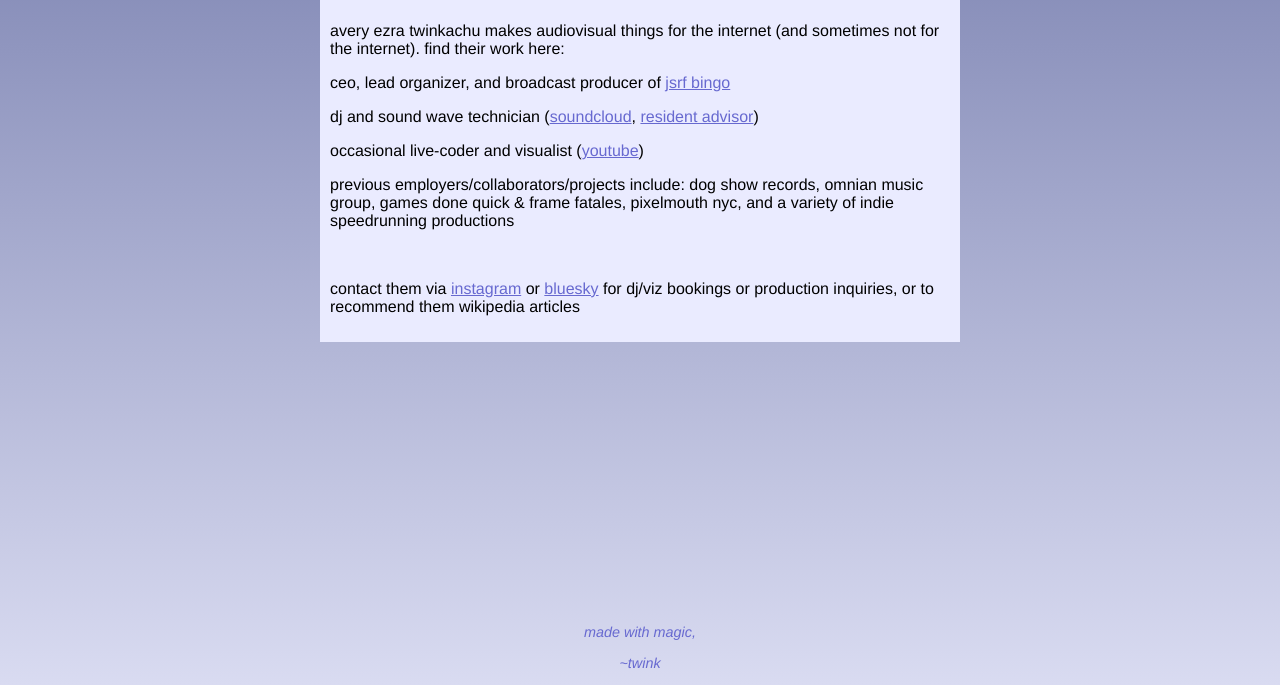
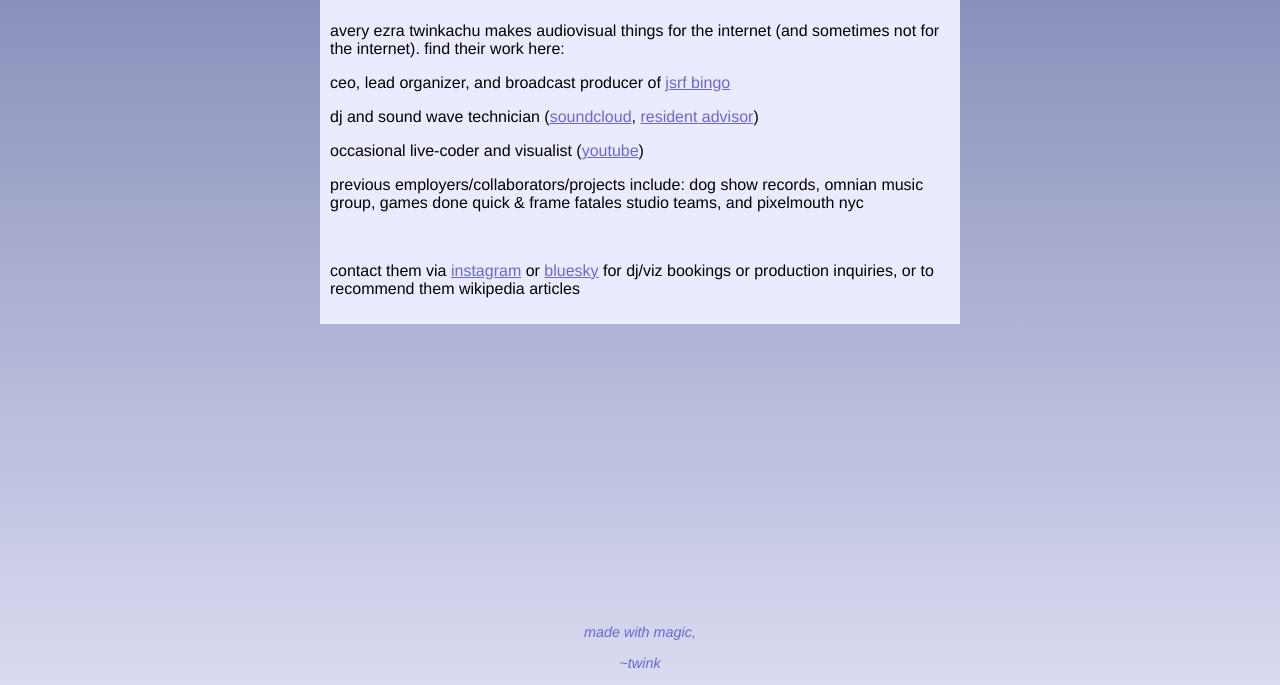
Before and after one commit to aaverymg/averymg, a plain HTML site: page index.html in a window 1280 px wide. Shown: the part 115-800 px from the top of the page. Drawn offline with Linux system fonts and the light colour scheme; a script that the page names is missing.

Commit message:
fixed phrasing

```diff
--- a/index.html
+++ b/index.html
@@ -51,7 +51,7 @@
         <p>ceo, lead organizer, and broadcast producer of <a href="https://www.youtube.com/@JSRFBingo" target="_blank">jsrf bingo</a></p>
         <p>dj and sound wave technician (<a href="https://soundcloud.com/foragernyc" target="_blank">soundcloud</a>, <a href="https://ra.co/dj/forager-us" target="_blank">resident advisor</a>)</p>
         <p>occasional live-coder and visualist (<a href="https://www.youtube.com/@averymg/videos" target="_blank">youtube</a>)</p>
-        <p>previous employers/collaborators/projects include: dog show records, omnian music group, games done quick & frame fatales, pixelmouth nyc, and a variety of indie speedrunning productions</p>
+        <p>previous employers/collaborators/projects include: dog show records, omnian music group, games done quick & frame fatales studio teams, and pixelmouth nyc</p>
         <br>
         <p>contact them via <a href="https://www.instagram.com/forager.wav/" target="_blank">instagram</a> or <a href="https://bsky.app/profile/twinkachu.bsky.social" target="_blank">bluesky</a> for dj/viz bookings or production inquiries, or to recommend them wikipedia articles</p>
         </p>
```
